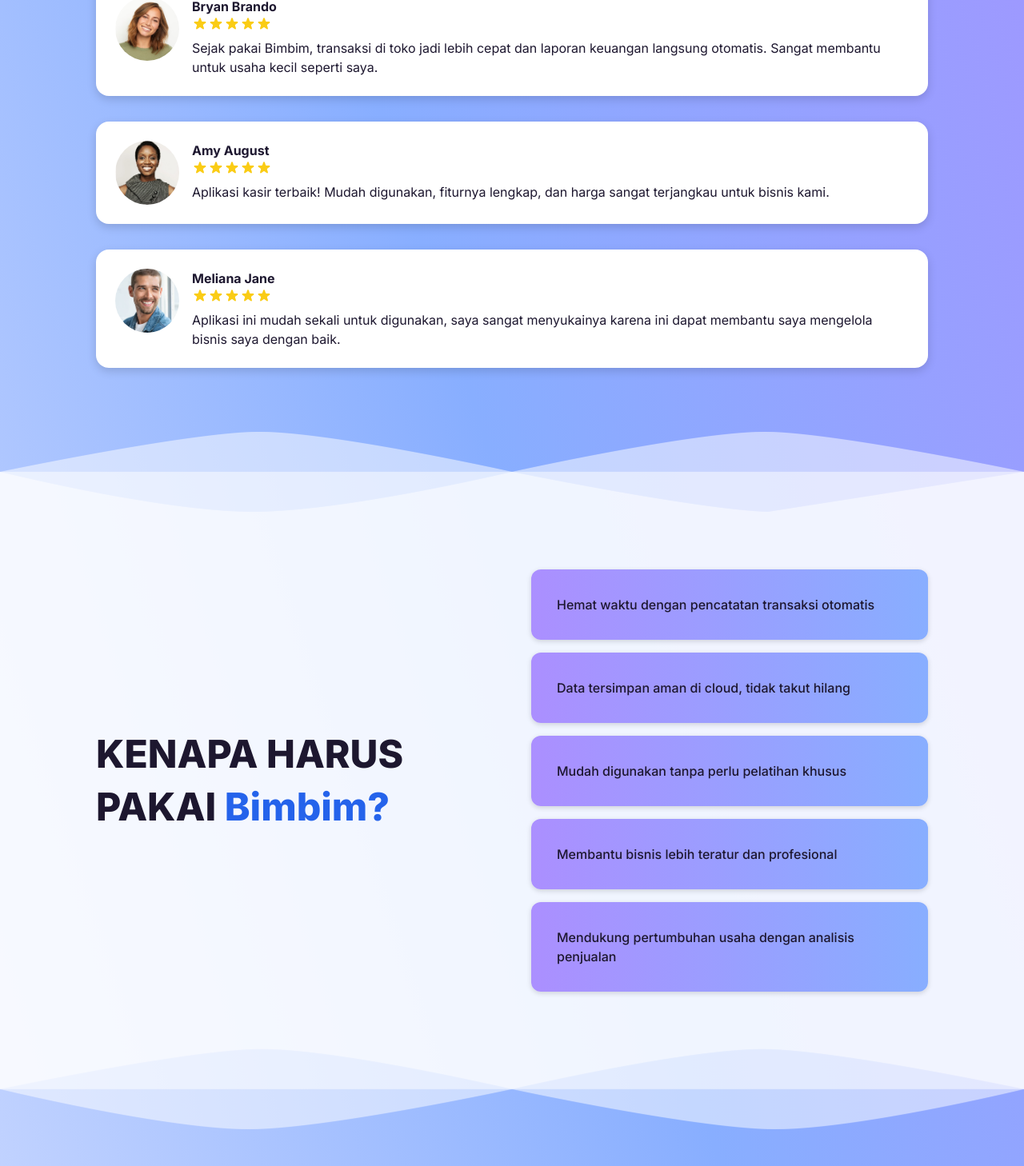
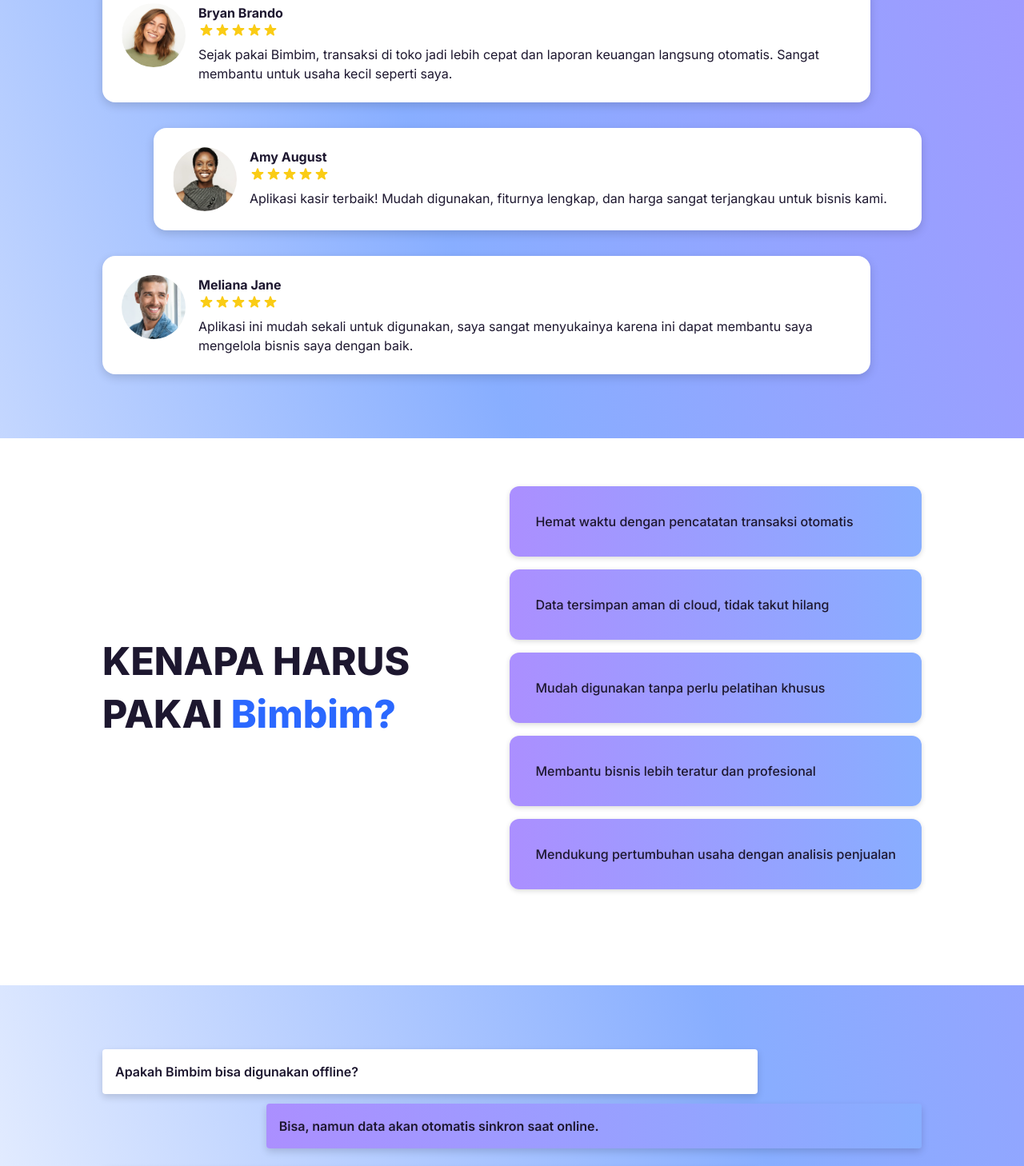
Before and after one commit to farhanangga/bimbim, a Next.js app: page / in a window 1280 px wide. Shown: the part 1320-2778 px from the top of the page at 80% size. Built offline with nearby package versions, Linux system fonts and the light colour scheme.

Commit message:
ADD SOME COLOR

```diff
--- a/src/app/page.tsx
+++ b/src/app/page.tsx
@@ -9,28 +9,21 @@
   // 🎨 SEMUA WARNA DIKONTROL DI SINI
   // ===========================
   const colors = {
-    // Background gradient utama
-    bgFrom: "#D8E1FF",
-    bgVia: "#88AEFF",
-    bgTo: "#A88FFF",
+
+    warnaUtama1: "#2B68FF",
+    warnaUtama2: "#5D3ADA",
+    warnaLembut1: "#AB8FFF",
+    warnaLembut2: "#88AEFF",
+    warnaTextUtama: "#1D172F",
+    warnaText2:"#FFFFFF",
+    warnaText3: "#2B68FF",
+    warnaTerang: "#FFFFFF",
+    warnaButton1:"#2B68FF",
+    warnaButton2: "#5D3ADA",
+    warnaUtama3: "#1D172F",
     bgPricing: "#CCDCFF",
+    textBintang: "#FACC15",
 
-    // Gradient tema utama
-    gradientFrom1: "#5D3ADA",
-    gradientTo1: "#2B68FF",
-
-    // Gradient lembut (30%)
-    gradientFrom2: "#AB8FFF",
-    gradientTo2: "#88AEFF",
-
-    // Warna teks
-    textPrimary: "#1D172F", // text-gray-800
-    textLight: "#FFFFFF",
-    textHighlight: "#2563EB", // text-blue-600
-    textBintang: "#FACC15", // yellow-400
-    red:"#fa1515ff",
-    // Warna elemen lain
-    bgWhite: "#FFFFFF",
     shadow: "rgba(0,0,0,0.15)",
   };
 
@@ -143,8 +136,8 @@
   return (
     <div
       style={{
-        background: `linear-gradient(to top right, ${colors.bgFrom}, ${colors.bgVia}, ${colors.bgTo})`,
-        color: colors.textPrimary,
+        background: `linear-gradient(to top right, ${colors.warnaTerang}, ${colors.warnaLembut2}, ${colors.warnaLembut1})`,
+        color: colors.warnaTextUtama,
         minHeight: "100vh",
       }}
       className="flex flex-col"
@@ -152,16 +145,16 @@
       {/* Navbar */}
       <nav
         className="flex justify-center mx-30"
-        style={{ color: colors.textPrimary }}
+        style={{ color: colors.warnaTextUtama }}
       >
-        <div className="flex items-center justify-between py-6 max-w-360 w-full">
-          <h1 style={{ color: colors.textHighlight }} className="text-2xl font-bold">
+        <div className="flex items-center justify-between py-6 max-w-5xl w-full">
+          <h1 style={{ color: colors.warnaText3 }} className="text-2xl font-bold">
             Bimbim
           </h1>
           <ul className="hidden md:flex gap-8 font-bold">
             {navLinks.map((link, i) => (
               <li key={i}>
-                <a href={link.href} style={{ color: colors.textPrimary }}>
+                <a href={link.href} style={{ color: colors.warnaTextUtama }}>
                   {link.label}
                 </a>
               </li>
@@ -170,7 +163,7 @@
           <ul className="hidden md:flex gap-8 font-medium">
             <li
               onClick={() => router.push("/signIn")}
-              style={{ color: colors.textPrimary, fontWeight: "bold" }}
+              style={{ color: colors.warnaTextUtama, fontWeight: "bold" }}
               className="cursor-pointer"
             >
               Sign In
@@ -181,20 +174,20 @@
 
       {/* Hero */}
       <section className="flex justify-center mx-30">
-        <div className="grid md:grid-cols-2 items-center max-w-360 pb-30 w-full">
+        <div className="grid md:grid-cols-2 items-center max-w-5xl pb-30 w-full">
           <div>
             <h2 className="text-4xl md:text-5xl font-bold leading-tight mb-6">
               Kelola Bisnis Lebih Mudah dengan Kasir Digital{" "}
-              <span style={{ color: colors.textHighlight }}>Bimbim</span>
+              <span style={{ color: colors.warnaText3 }}>Bimbim</span>
             </h2>
-            <p style={{ color: colors.textPrimary }} className="mb-8 text-lg max-w-lg">
+            <p style={{ color: colors.warnaTextUtama }} className="mb-8 text-lg max-w-lg">
               Sistem kasir modern yang membantu Anda mencatat transaksi,
               mengelola stok, dan memantau laporan penjualan dengan cepat & akurat.
             </p>
             <button
               style={{
-                background: colors.textPrimary,
-                color: colors.textLight,
+                background: colors.warnaTextUtama,
+                color: colors.warnaTerang,
               }}
               className="px-8 py-3 rounded-lg font-semibold shadow hover:opacity-90 transition"
             >
@@ -213,22 +206,22 @@
 
       {/* Pricing */}
       <section id="berlangganan" className="flex justify-center " >
-        <div className="flex justify-center px-30 w-full" style={{background: colors.bgWhite}}>
-          <div className="flex flex-col items-center justify-center pt-15 pb-30 max-w-360 w-full" style={{background: colors.bgWhite}}>
-            <h2 className="text-3xl font-bold text-center mb-12" style={{color: colors.gradientTo1}}>Berlangganan</h2>
+        <div className="flex justify-center px-30 w-full" style={{background: colors.warnaTerang}}>
+          <div className="flex flex-col items-center justify-center pt-15 pb-30 max-w-5xl w-full" style={{background: colors.warnaTerang}}>
+            <h2 className="text-3xl font-bold text-center mb-12" style={{color: colors.warnaUtama1}}>Berlangganan</h2>
             <div className="grid grid-cols-1 md:grid-cols-2 lg:grid-cols-4 gap-10">
               {pricingPlans.map((plan, i) => (
                 <div
                   key={i}
                   style={{
                     background: colors.bgPricing,
-                    color: colors.textPrimary,
+                    color: colors.warnaTextUtama,
                     boxShadow: `0 4px 8px ${colors.shadow}`,
                   }}
                   className="rounded-xl p-6 text-center flex flex-col justify-between max-w-70 w-full"
                 >
                   <h3 className="text-xl font-bold">{plan.title}</h3>
-                  <p style={{ color: colors.textPrimary }} className="font-semibold">
+                  <p style={{ color: colors.warnaTextUtama }} className="font-semibold">
                     {plan.price}
                   </p>
                   <ul className="mt-4 text-sm space-y-2">
@@ -238,8 +231,8 @@
                   </ul>
                   <button
                     style={{
-                      background: `linear-gradient(to right, ${colors.gradientFrom1}, ${colors.gradientTo1})`,
-                      color: colors.textLight,
+                      background: `linear-gradient(to right, ${colors.warnaUtama2}, ${colors.warnaUtama1})`,
+                      color: colors.warnaTerang,
                     }}
                     className="mt-6 px-6 py-3 rounded-sm"
                   >
@@ -253,22 +246,32 @@
       </section>
 
       {/* Testimonials */}
-      <section id="ulasan" className="px-30 py-20">
-        <div className="flex flex-col gap-8">
+      <section id="ulasan" className="py-20">
+        <div className="flex justify-center px-30 w-full">
+          <div className="flex flex-col gap-8 max-w-5xl w-full">
             {testimonials.map((t, i) => (
               <div
                 key={i}
                 style={{
-                backgroundColor: colors.bgWhite,
-                color: colors.textPrimary,
+                  backgroundColor: colors.warnaTerang,
+                  color: colors.warnaTextUtama,
                   boxShadow: `0 4px 12px ${colors.shadow}`,
                 }}
-              className="rounded-2xl p-6 flex items-start gap-4"
+                className={`rounded-2xl p-6 flex items-start gap-4 w-240 ${
+                  i % 2 === 0 ? "self-start" : "self-end"
+                }`}
               >
-              <img src={t.img} alt={t.name} className="w-20 h-20 rounded-full object-cover" />
+                <img
+                  src={t.img}
+                  alt={t.name}
+                  className="w-20 h-20 rounded-full object-cover"
+                />
                 <div>
                   <h4 className="font-bold">{t.name}</h4>
-                <div style={{ color: colors.textBintang }} className="flex mb-2">
+                  <div
+                    style={{ color: colors.textBintang }}
+                    className="flex mb-2"
+                  >
                     {Array(5)
                       .fill(0)
                       .map((_, j) => (
@@ -282,28 +285,29 @@
                         </svg>
                       ))}
                   </div>
-                <p style={{ color: colors.textPrimary }}>{t.text}</p>
+                  <p style={{ color: colors.warnaTextUtama }}>{t.text}</p>
                 </div>
               </div>
             ))}
           </div>
+        </div>
       </section>
 
       {/* Benefit */}
-      <section id="fitur" className="relative w-full overflow-hidden">
-        <img src="/img/assets/bg-white.png" alt="Background wave" className="w-full h-auto block" />
-        <div className="absolute inset-0 grid md:grid-cols-2 gap-12 items-center px-30">
+      <section id="fitur" className="">
+        <div className="flex justify-center px-30 w-full" style={{background: colors.warnaTerang}}>
+          <div className="flex items-center justify-between pt-15 pb-30 max-w-5xl w-full">
             <h2 className="text-4xl md:text-5xl font-extrabold leading-snug text-left">
               KENAPA HARUS <br /> PAKAI{" "}
-            <span style={{ color: colors.textHighlight }}>Bimbim?</span>
+              <span style={{ color: colors.warnaText3 }}>Bimbim?</span>
             </h2>
             <div className="flex flex-col gap-4">
               {benefits.map((item, i) => (
                 <div
                   key={i}
                   style={{
-                  background: `linear-gradient(to right, ${colors.gradientFrom2}, ${colors.gradientTo2})`,
-                  color: colors.textPrimary,
+                    background: `linear-gradient(to right, ${colors.warnaLembut1}, ${colors.warnaLembut2})`,
+                    color: colors.warnaTextUtama,
                     boxShadow: `0 2px 6px ${colors.shadow}`,
                   }}
                   className="px-8 py-8 rounded-xl font-medium"
@@ -313,31 +317,34 @@
               ))}
             </div>
           </div>
+        </div>
       </section>
 
       {/* FAQ */}
       <section id="faq" className="px-8 md:px-20 py-20">
-        <div className="max-w-5xl mx-auto space-y-6">
+        <div className="max-w-5xl mx-auto flex flex-col gap-6">
           {faqItems.map((item, i) => (
+            <div key={i} className="flex flex-col gap-3">
+              {/* Question (rata kiri) */}
               <div
-              key={i}
                 style={{
-                backgroundColor: colors.bgWhite,
+                  backgroundColor: colors.warnaTerang,
+                  color: colors.warnaTextUtama,
                   boxShadow: `0 4px 10px ${colors.shadow}`,
                 }}
-              className={`w-4/5 rounded-2xl p-6 ${
-                i % 2 === 0 ? "mr-auto" : "ml-auto"
-              }`}
+                className="w-4/5 rounded-sm p-4 self-start"
               >
-              <p className="font-semibold mb-2" style={{ color: colors.textPrimary }}>
-                {item.q}
-              </p>
+                <p className="font-semibold">{item.q}</p>
+              </div>
+
+              {/* Answer (rata kanan, gaya bubble warna gradasi) */}
               <div
                 style={{
-                  background: `linear-gradient(to right, ${colors.gradientFrom2}, ${colors.gradientTo2})`,
-                  color: colors.textPrimary,
+                  background: `linear-gradient(to right, ${colors.warnaLembut1}, ${colors.warnaLembut2})`,
+                  color: colors.warnaTextUtama,
+                  boxShadow: `0 4px 10px ${colors.shadow}`,
                 }}
-                className="w-full rounded-lg px-4 py-2 inline-block"
+                className="w-4/5 rounded-sm p-4 self-end"
               >
                 <p className="font-semibold">{item.a}</p>
               </div>
@@ -347,25 +354,49 @@
       </section>
 
       {/* Footer */}
-      <footer className="relative w-full overflow-hidden">
-        <img src="/img/assets/bg-footer.png" alt="Background wave" className="w-full h-auto block" />
-        <div
-          className="absolute inset-0 z-10 flex flex-col items-center justify-center px-130"
-          style={{ color: colors.textPrimary }}
-        >
-          <div className="flex flex-col md:flex-row md:items-center md:justify-between w-full max-w-5xl mx-auto">
+      <footer
+          style={{ backgroundColor: colors.warnaTextUtama,color: colors.warnaTerang }}>
+        <div className="flex justify-center">
+          <div className="flex flex-col justify-between pt-15 pb-30 max-w-5xl w-full px-30">
+
             <h3 className="text-2xl font-bold mb-6 md:mb-0">Bimbim</h3>
-            <div className="space-y-1 text-sm text-center md:text-left">
-              <p>support@bimbim.id</p>
+
+              <div className="flex justify-between">
+
+                <div className="flex flex-col justify-between">
+
+                  <div>
+                    <p>Instagram</p>
+                    <p>Twitter</p>
+                    <p>Facebook</p>
+                    <p>Youtube</p>
+                  </div>
+
+                  <div>
+                    <p>Berlangganan</p>
+                    <p>Manfaat</p>
+                    <p>Ulasan</p>
+                    <p>FaQ</p>
+                  </div>
+
+                </div>
+
+                <div className="w-50">
+                  <p>jl.Yos Sudarso no 43, Lemahwunggkuk ,Suka jadi, Jakarta Barat, DKI Jakarta, Indonesia</p>
                   <p>+62 812 3456 7890</p>
                   <p>Jakarta, Indonesia</p>
                 </div>
+
               </div>
-          <p className="text-center mt-8 text-sm">
+              <p className="text-center text-sm">
                 © 2025 Bimbim Kasir. All Rights Reserved.
               </p>
           </div>
+
+        </div>
+
       </footer>
+
     </div>
   );
 }
```
Lines whose indentation alone changed are shown as unchanged.
